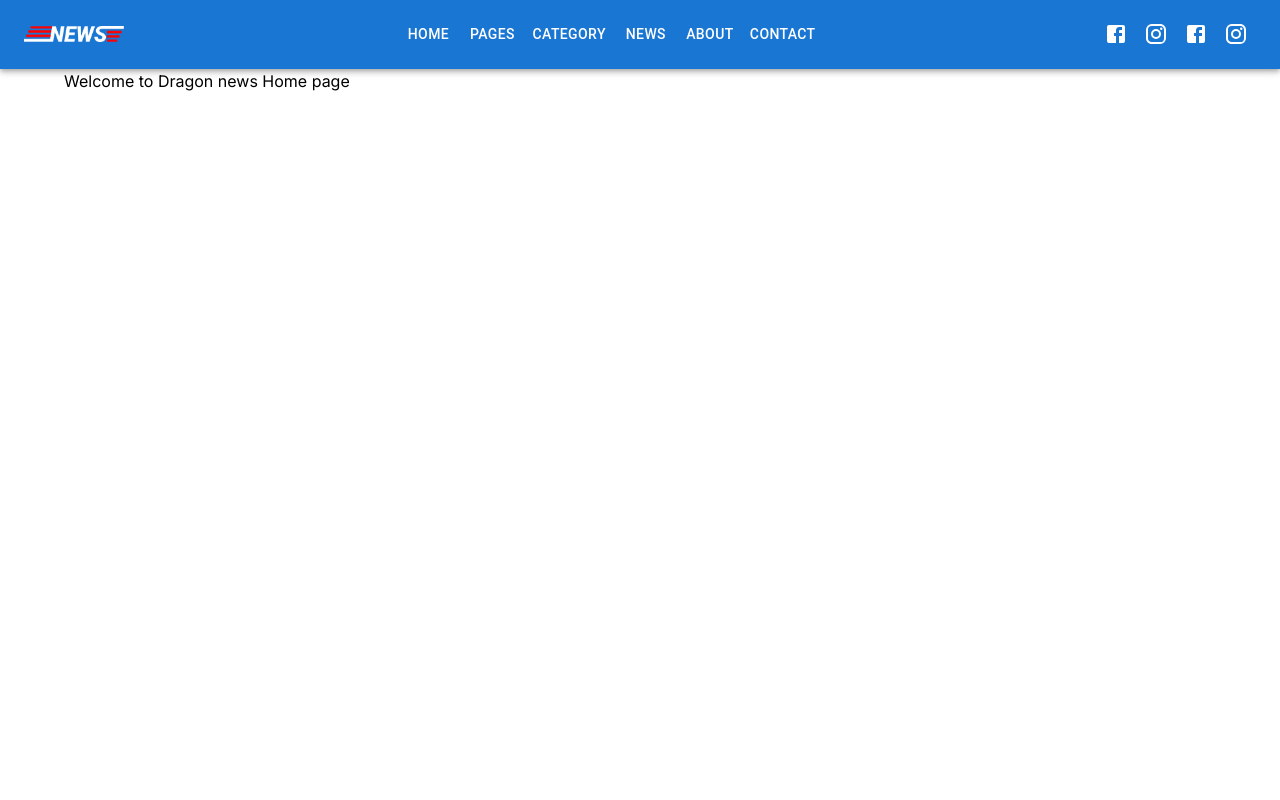
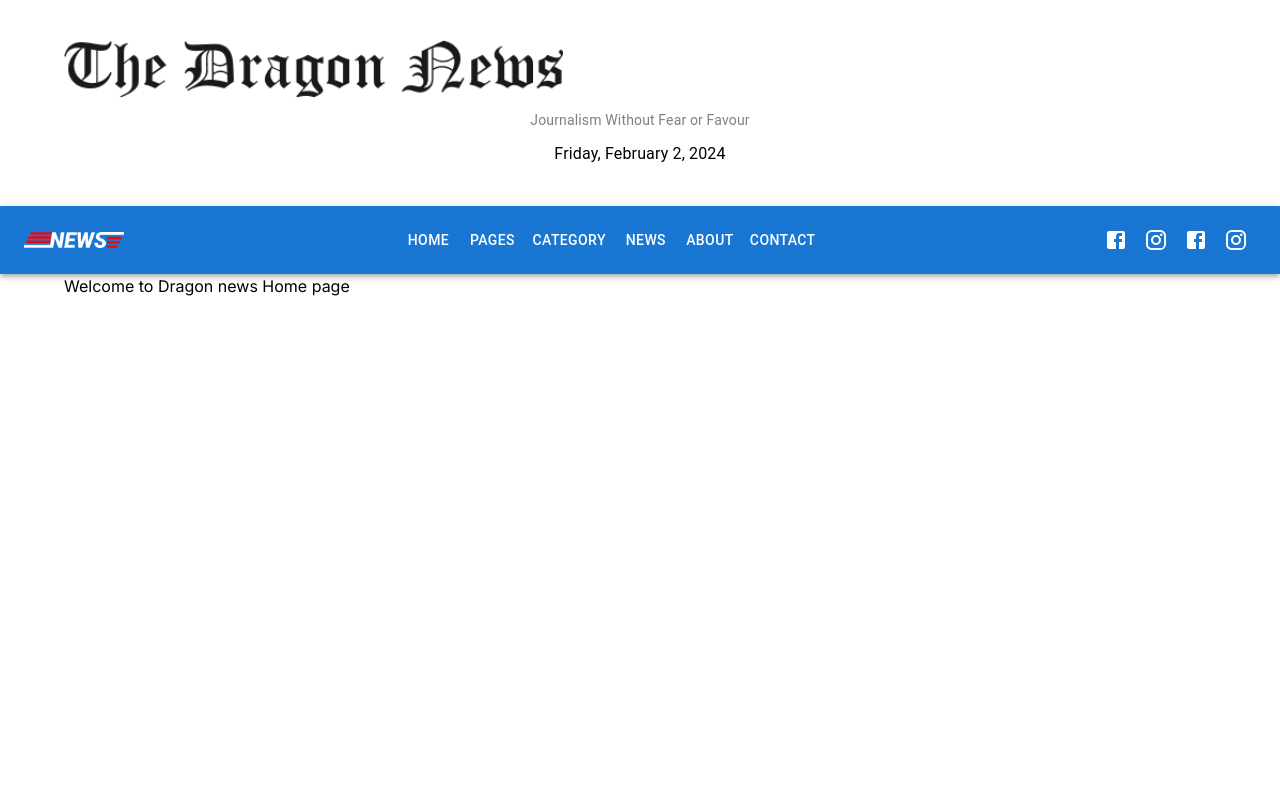
Before and after one commit to MHShihan/the-dragon-news, a Next.js app: page / in a window 1280 px wide. Shown: the top 800 px of the page. Built offline with nearby package versions, Linux system fonts and the light colour scheme.

Commit message:
Added header top of the navbar

```diff
--- /dev/null
+++ b/src/components/shared/Header.js
@@ -0,0 +1,21 @@
+import { Box, Container, Typography } from "@mui/material";
+import Image from "next/image";
+import headerLogo from "@/assets/The Dragon News.png";
+import { getCurrentDate } from "@/utils/getCurrentDate";
+
+const Header = () => {
+  const currentDate = getCurrentDate();
+  return (
+    <Box>
+      <Container className="flex flex-col justify-center items-center my-10 space-y-3">
+        <Image src={headerLogo} width={500} height={500} alt="Header logo" />
+        <Typography variant="body2" color="gray" textAlign="center">
+          Journalism Without Fear or Favour
+        </Typography>
+        <Typography textAlign="center">{currentDate}</Typography>
+      </Container>
+    </Box>
+  );
+};
+
+export default Header;
--- a/src/components/shared/Navbar.js
+++ b/src/components/shared/Navbar.js
@@ -14,6 +14,7 @@ import { IconButton, Stack } from "@mui/material";
 import FacebookIcon from "@mui/icons-material/Facebook";
 import InstagramIcon from "@mui/icons-material/Instagram";
 import Link from "next/link";
+import Header from "./Header";
 
 const navItems = [
   { route: "Home", pathname: "/" },
@@ -26,6 +27,8 @@ const navItems = [
 
 const Navbar = () => {
   return (
+    <>
+      <Header></Header>
       <AppBar position="static" className="bg-black">
         <Container maxWidth="xl">
           <Toolbar disableGutters>
@@ -66,6 +69,7 @@ const Navbar = () => {
           </Toolbar>
         </Container>
       </AppBar>
+    </>
   );
 };
 export default Navbar;
--- /dev/null
+++ b/src/utils/getCurrentDate.js
@@ -0,0 +1,38 @@
+export const getCurrentDate = () => {
+  const currentDate = new Date();
+
+  const daysOfWeek = [
+    "Sunday",
+    "Monday",
+    "Tuesday",
+    "Wednesday",
+    "Thursday",
+    "Friday",
+    "Saturday",
+  ];
+  const monthsOfYear = [
+    "January",
+    "February",
+    "March",
+    "April",
+    "May",
+    "June",
+    "July",
+    "August",
+    "September",
+    "October",
+    "November",
+    "December",
+  ];
+
+  const dayOfWeek = daysOfWeek[currentDate.getDay()];
+  const month = monthsOfYear[currentDate.getMonth()];
+  const date = currentDate.getDate();
+  const year = currentDate.getFullYear();
+
+  return `${dayOfWeek}, ${month} ${date}, ${year}`;
+};
+
+// Example usage
+//   const currentDateTime = getCurrentDate();
+//   console.log(currentDateTime);
```
Lines whose indentation alone changed are shown as unchanged.
